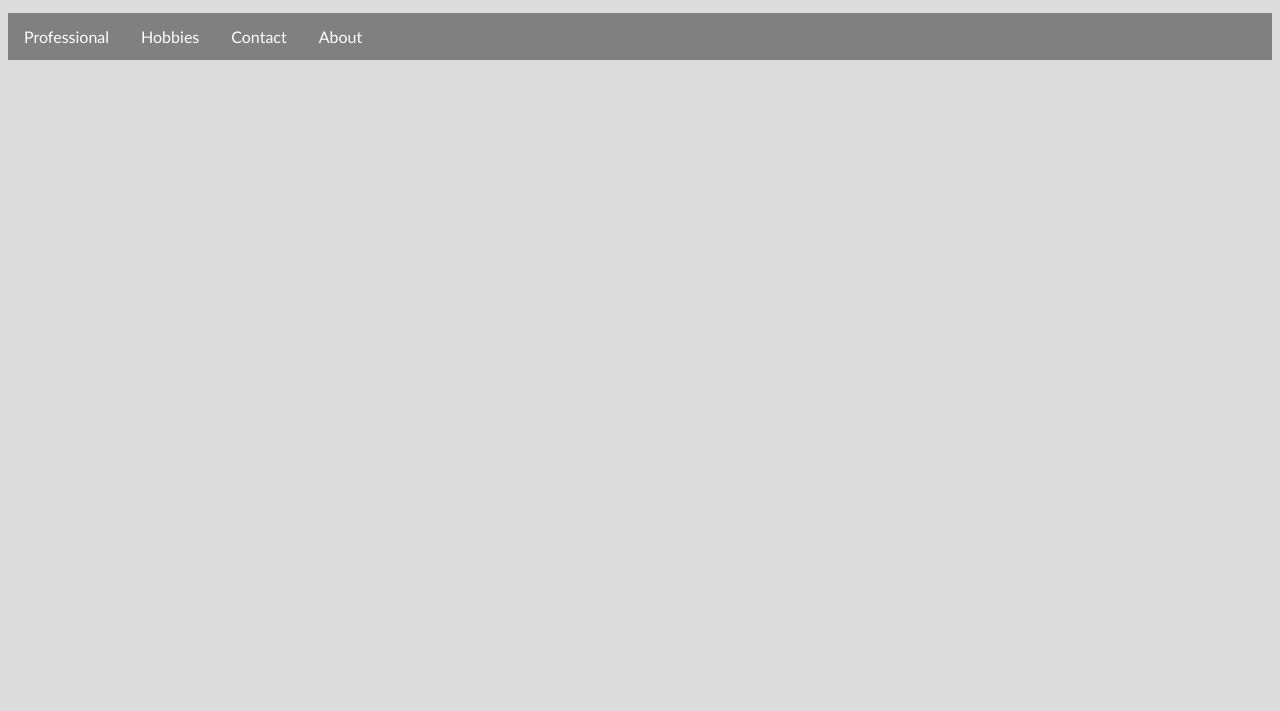
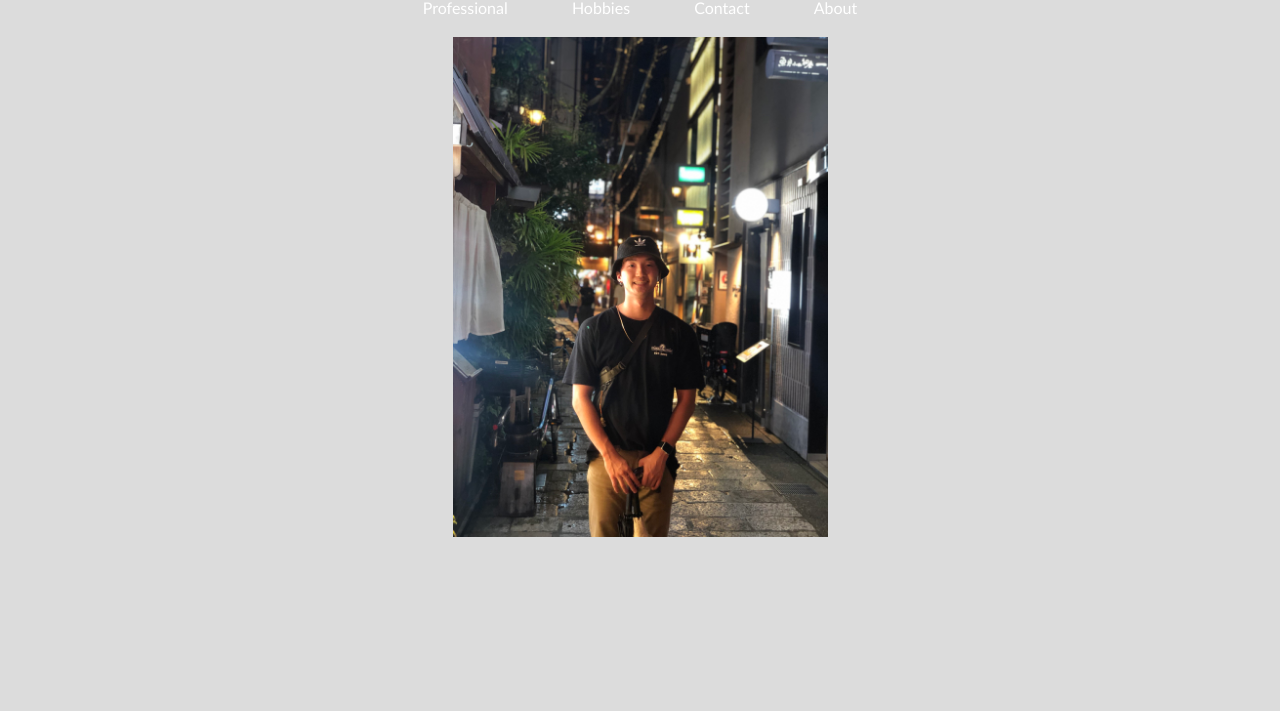
Before and after one commit to lolxcats/personal-website, a plain HTML site: page index.html in a window 1280 px wide. Shown: the part 89-800 px from the top of the page. Drawn offline with Linux system fonts and the light colour scheme.

Commit message:
added nav bar adjustments nad portrait picture

```diff
--- a/index.html
+++ b/index.html
@@ -1,52 +1,29 @@
 <!DOCTYPE html>
 <html lang="en">
 <head>
-<style>
-.header {
-  text-align: center;
-  color: white;
-  font-size: 20px;
-  margin: 0 auto;
-}
-
-ul{
-  list-style-type: none;
-  margin: 0;
-  padding: 0;
-  overflow: hidden;
-  background-color: gray;
-}
-li {
-  float: left;
-}
-
-li a{
-  display: block;
-  color: white;
-  text-align: center;
-  padding: 14px 16px;
-  text-decoration: none;
-}
-
-li a:hover {
-  background-color: whitesmoke;
-}
-body {
-  background-color: gainsboro;
-  font-family: 'Trebuchet MS', 'Lucida Sans Unicode', 'Lucida Grande', 'Lucida Sans', Arial, sans-serif;
-}
-</style>
+    <link rel="stylesheet" href="styles.css">
 </head>
 <body>
+
+
 <div class="header">
   <h1>LUCAS YACHI</h1>
 </div>
-  <ul>
-    <li><a class="active" href="#home">Professional</a></li>
-    <li><a href="#news">Hobbies</a></li>
-    <li><a href="#contact">Contact</a></li>
-    <li><a href="#about">About</a></li>
-  </ul>
+
+<ul class="nav">
+  <li><a href="#home">Professional</a></li>
+  <li><a href="#news">Hobbies</a></li>
+  <li><a href="#contact">Contact</a></li>
+  <li><a href="#about">About</a></li>
+</ul>
+
+
+<div class="portrait">
+    <img src="images/img_portrait.jpeg" alt="Picture taken in Osaka, Japan"
+    style="height:500px; width:auto">
+</div>
+
+
 </body>
 </html>
 
--- /dev/null
+++ b/styles.css
@@ -0,0 +1,37 @@
+.header {
+    text-align: center;
+    color: white;
+    font-size: 20px;
+    margin-bottom: -15px;
+    margin-top: 0px;
+  }
+
+.portrait {
+    text-align: center;
+    padding: 20px;
+}
+
+.nav {
+  text-align: center;
+  padding: 0px;
+  margin-top: 0px;
+  margin-left: 0px;
+  margin-bottom: 0px;
+}
+.nav > li {
+  text-align: center;
+  display: inline-block;
+  padding: 0px 30px;
+}
+.nav > li:hover {
+    text-shadow: 0px 0px 20px rgb(0, 0, 0), 0px 0px 20px rgb(0, 0, 0);;
+}
+.nav > li > a {
+  color: white;
+  text-decoration: none;
+}
+
+  body {
+    background-color: gainsboro;
+    font-family: 'Trebuchet MS', 'Lucida Sans Unicode', 'Lucida Grande', 'Lucida Sans', Arial, sans-serif;
+  }
```
Also changed, not shown: images/img_portrait.jpeg (added), 2 other files.
